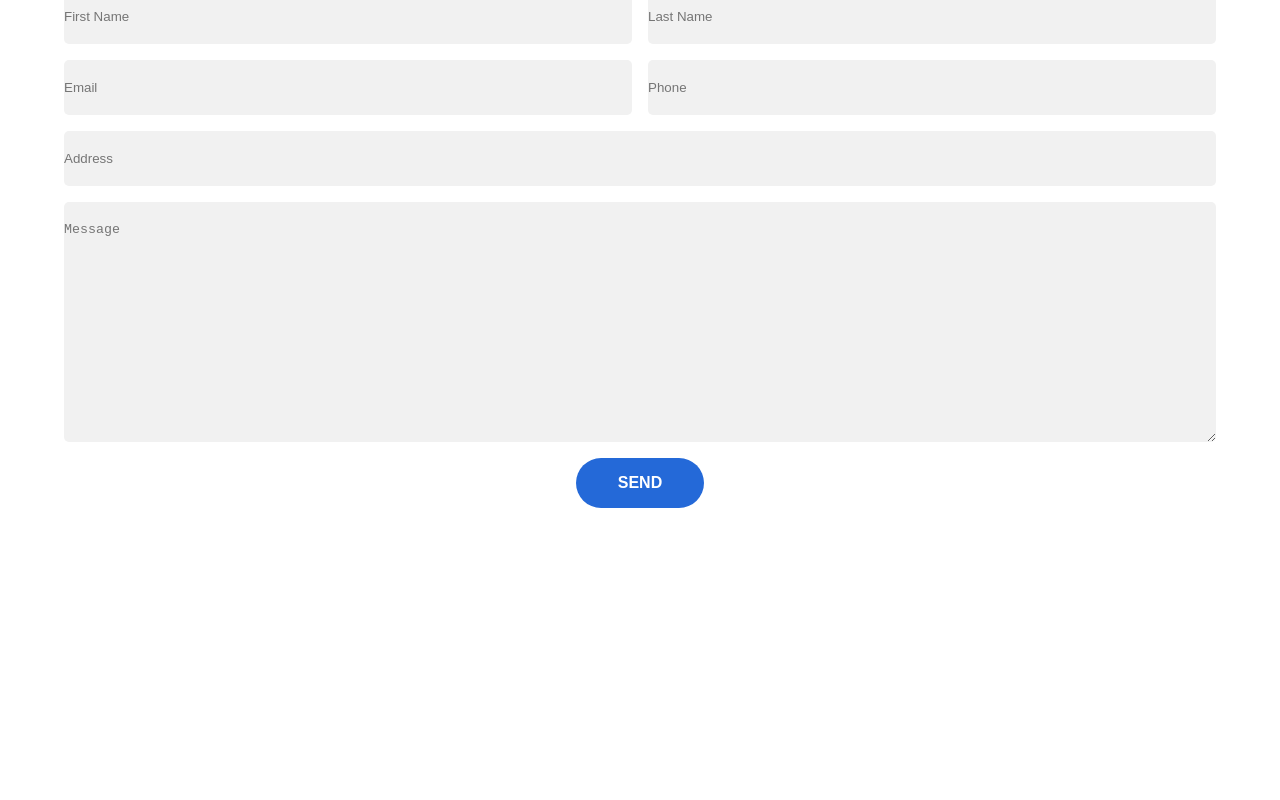
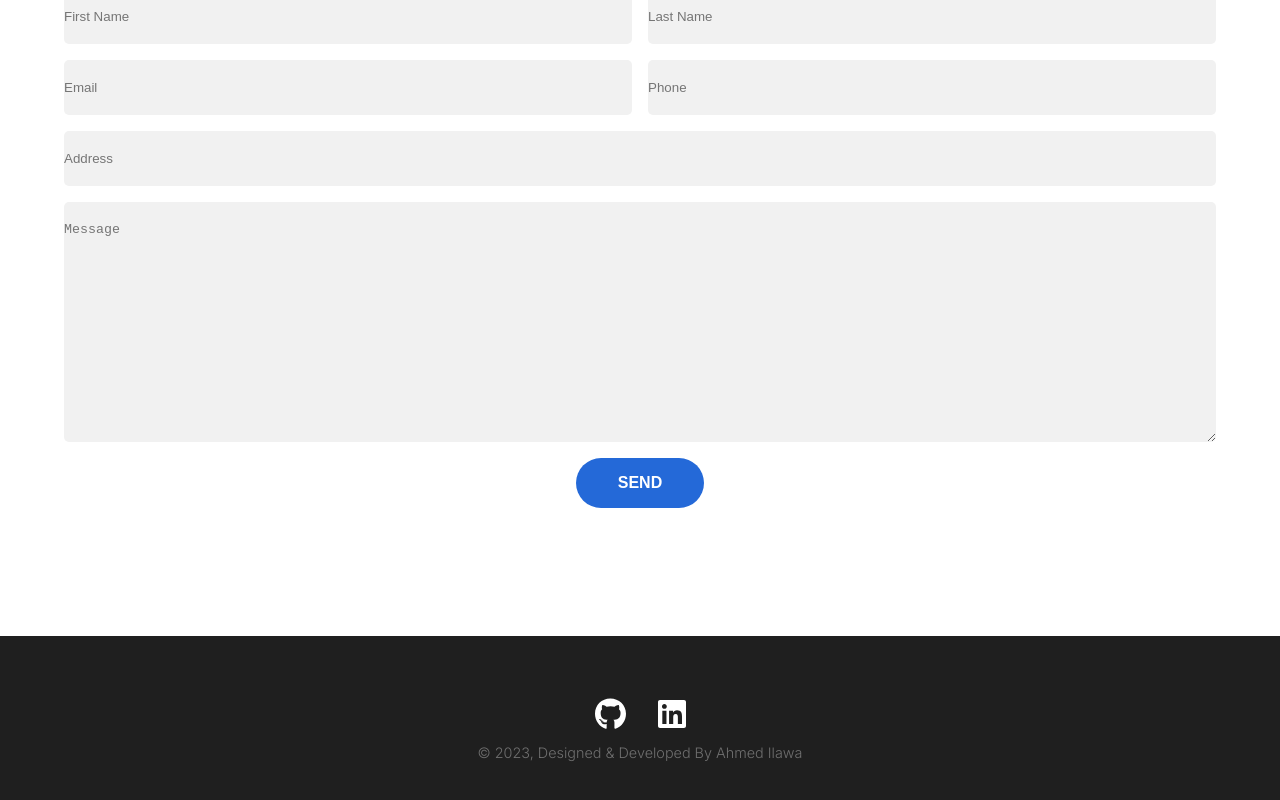
Before and after one commit to AhmadEleiwa/AhmadEleiwa.github.io, a React (Create React App) app: page / in a window 1280 px wide. Shown: the part 5006-5806 px from the top of the page. Before the commit the page ends 5642 px from the top, so only its background shows below. Built offline with nearby package versions, Linux system fonts and the light colour scheme.

Commit message:
Create and add Footer into home page

```diff
--- /dev/null
+++ b/src/components/Footer/index.js
@@ -0,0 +1,17 @@
+import { FontAwesomeIcon } from "@fortawesome/react-fontawesome"
+import { faGithub, faLinkedin } from '@fortawesome/free-brands-svg-icons'
+import Typography from "../Typography"
+import './style.css'
+
+const Footer = props => {
+    return <footer>
+        <div className="contacts">
+            <a href="https://github.com/AhmadEleiwa" target="_blank"> <FontAwesomeIcon color="white" fontSize={'2em'} icon={faGithub} /></a>
+            <a href="https://www.linkedin.com/in/ahmadilawa/" target="_blank"> <FontAwesomeIcon color="white" fontSize={'2em'} icon={faLinkedin} /></a>
+
+        </div>
+        <Typography type='p'> © 2023, Designed & Developed By Ahmed Ilawa </Typography>
+    </footer>
+}
+
+export default Footer
--- /dev/null
+++ b/src/components/Footer/style.css
@@ -0,0 +1,16 @@
+footer{
+    width: 100%;
+    height: 200px;
+    background-color: #1f1f1f;
+    display: flex;
+    flex-direction: column;
+    align-items: center;
+    justify-content: center;
+}
+
+.contacts{
+    display: flex;
+    align-items: center;
+    gap: 2em;
+
+}
--- a/src/pages/Home.js
+++ b/src/pages/Home.js
@@ -7,6 +7,7 @@ import UserInfo from "../components/UserInfo"
 import Skills from "../components/Skills"
 import Projects from "../components/Projects"
 import ContactForm from "../components/ContactForm"
+import Footer from "../components/Footer"
 
 const Home = props => {
     return <div>
@@ -18,6 +19,7 @@ const Home = props => {
             <Projects />
             <ContactForm />
         </Container>
+        <Footer />
 
     </div>
 }
```
